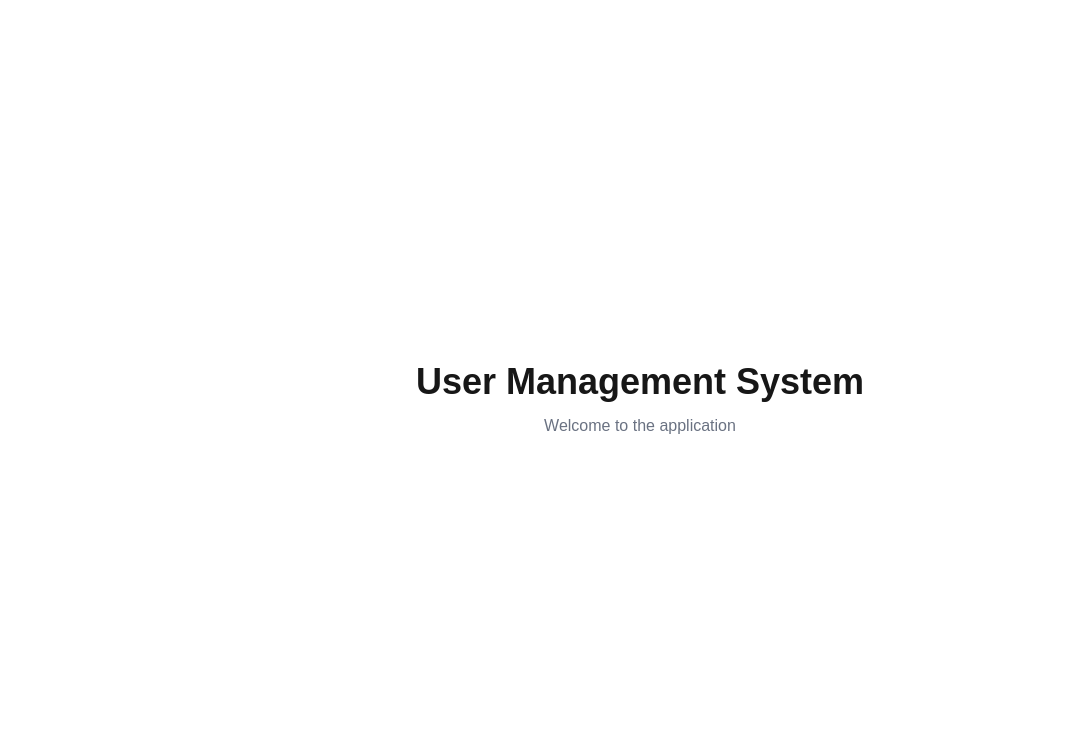
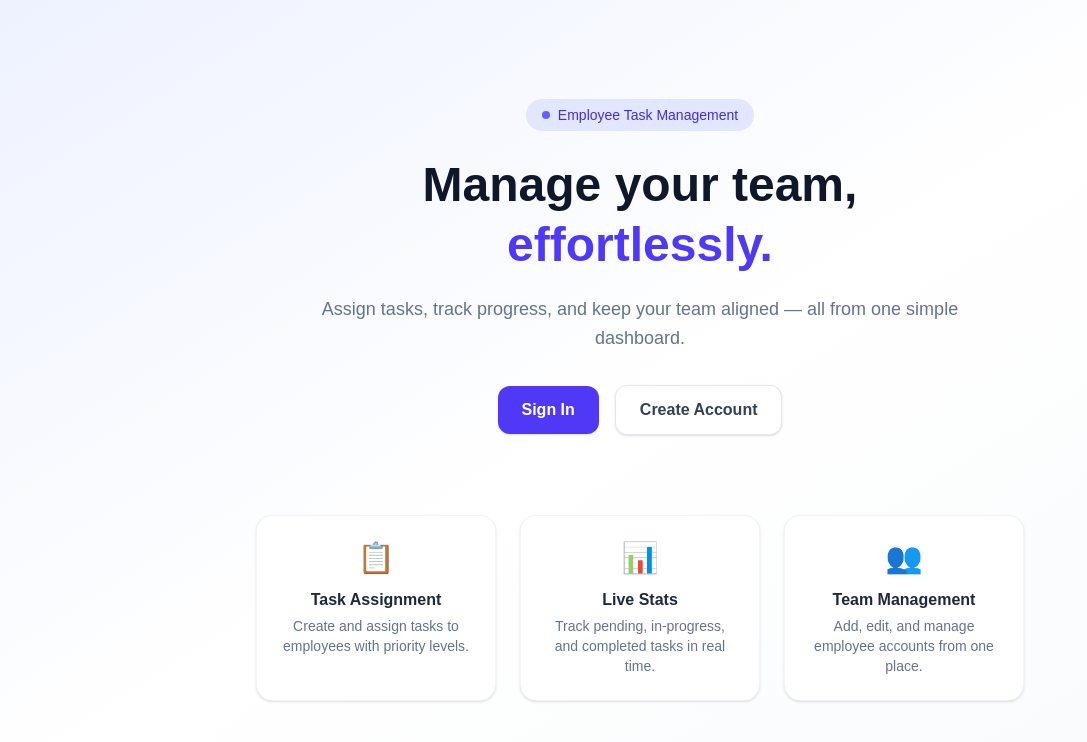
Before and after one commit to itx-aqsa/employee-task-management-frontend, a Next.js app: page / in a window 1280 px wide. Shown: the top 742 px of the page, without its empty margins (0-1087 px from the left). Built offline with nearby package versions, Linux system fonts and the light colour scheme.

Commit message:
fix: UI design

```diff
--- a/app/page.js
+++ b/app/page.js
@@ -1,12 +1,66 @@
-import Image from "next/image";
+import Link from "next/link";
 
 export default function Home() {
   return (
-    <main className="min-h-screen flex items-center justify-center">
-      <div className="text-center">
-        <h1 className="text-4xl font-bold">User Management System</h1>
+    <main className="min-h-screen bg-linear-to-br from-indigo-50 via-white to-slate-50 flex flex-col items-center justify-center px-4">
+      <div className="text-center max-w-2xl">
+        <div className="inline-flex items-center gap-2 bg-indigo-100 text-indigo-700 text-sm font-medium px-4 py-1.5 rounded-full mb-6">
+          <span className="w-2 h-2 rounded-full bg-indigo-500 inline-block"></span>
+          Employee Task Management
+        </div>
 
-        <p className="text-gray-500 mt-3">Welcome to the application</p>
+        <h1 className="text-5xl font-bold text-slate-900 leading-tight">
+          Manage your team,<br />
+          <span className="text-indigo-600">effortlessly.</span>
+        </h1>
+
+        <p className="text-slate-500 mt-5 text-lg leading-relaxed">
+          Assign tasks, track progress, and keep your team aligned — all from one simple dashboard.
+        </p>
+
+        <div className="mt-8 flex items-center justify-center gap-4">
+          <Link
+            href="/login"
+            className="bg-indigo-600 text-white px-6 py-3 rounded-xl font-semibold hover:bg-indigo-700 transition-colors shadow-sm"
+          >
+            Sign In
+          </Link>
+          <Link
+            href="/register"
+            className="bg-white text-slate-700 px-6 py-3 rounded-xl font-semibold border border-slate-200 hover:bg-slate-50 transition-colors shadow-sm"
+          >
+            Create Account
+          </Link>
+        </div>
+      </div>
+
+      <div className="mt-20 grid sm:grid-cols-3 gap-6 max-w-3xl w-full">
+        {[
+          {
+            icon: "📋",
+            title: "Task Assignment",
+            desc: "Create and assign tasks to employees with priority levels.",
+          },
+          {
+            icon: "📊",
+            title: "Live Stats",
+            desc: "Track pending, in-progress, and completed tasks in real time.",
+          },
+          {
+            icon: "👥",
+            title: "Team Management",
+            desc: "Add, edit, and manage employee accounts from one place.",
+          },
+        ].map((f) => (
+          <div
+            key={f.title}
+            className="bg-white rounded-2xl border border-slate-100 shadow-sm p-6 text-center hover:shadow-md transition-shadow"
+          >
+            <div className="text-3xl mb-3">{f.icon}</div>
+            <h3 className="font-semibold text-slate-800">{f.title}</h3>
+            <p className="text-sm text-slate-500 mt-1">{f.desc}</p>
+          </div>
+        ))}
       </div>
     </main>
   );
```
